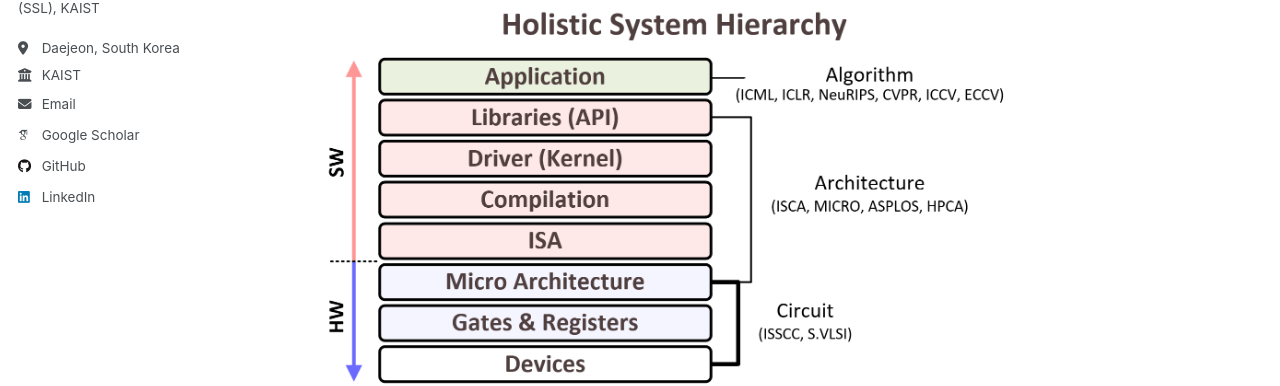
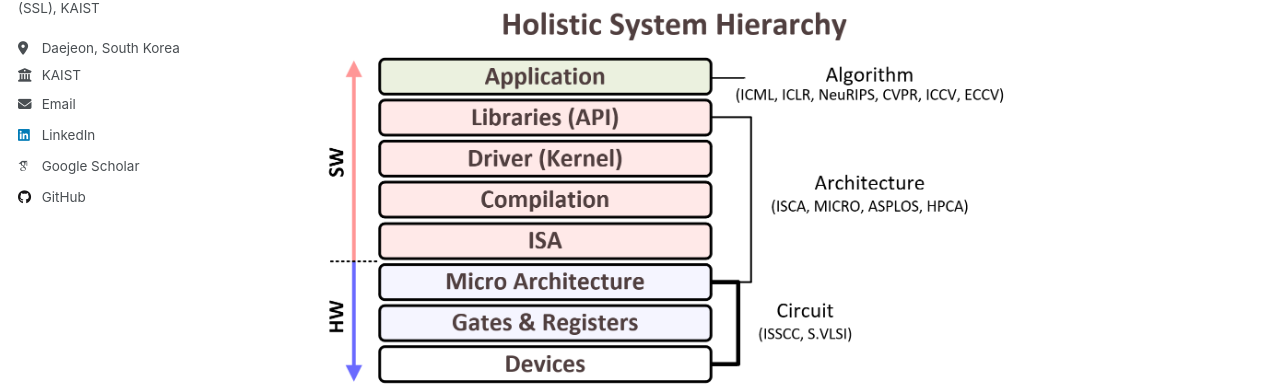
Before and after one commit to yjmoon99/yjmoon99.github.io, a Jekyll site: the page built from _pages/about.md, in a window 1280 px wide. Shown: the part 413-799 px from the top of the page. Built offline with Jekyll 4.4.1, drawn with Linux system fonts in a browser that asks for light colours; some web fonts are replaced; a script that is not in the unit is left out.

Commit message:
Update Profile

```diff
--- a/_includes/author-profile.html
+++ b/_includes/author-profile.html
@@ -38,14 +38,20 @@
       {% endif %}
 
       <!-- Font Awesome and Academicons icons / Academic websites -->
+      {% if author.linkedin %}
+        <li><a href="https://www.linkedin.com/in/{{ author.linkedin }}"><i class="fab fa-fw fa-linkedin icon-pad-right" aria-hidden="true"></i>LinkedIn</a></li>
+      {% endif %}
+      {% if author.googlescholar %}
+        <li><a href="{{ author.googlescholar }}"><i class="ai ai-google-scholar ai-fw icon-pad-right"></i>Google Scholar</a></li>
+      {% endif %}
+      {% if author.github %}
+        <li><a href="https://github.com/{{ author.github }}"><i class="fab fa-fw fa-github icon-pad-right" aria-hidden="true"></i>GitHub</a></li>
+      {% endif %}
       {% if author.academia %}
         <li><a href="{{ author.academia }}"><i class="ai ai-academia ai-fw icon-pad-right" aria-hidden="true"></i>Academia</a></li>
       {% endif %}
       {% if author.arxiv %}
         <li><a href="{{ author.arxiv }}"><i class="ai ai-arxiv ai-fw icon-pad-right"></i>arXiv</a></li>
-      {% endif %}
-      {% if author.googlescholar %}
-        <li><a href="{{ author.googlescholar }}"><i class="ai ai-google-scholar ai-fw icon-pad-right"></i>Google Scholar</a></li>
       {% endif %}
       {% if author.semantic %}
         <li><a href="{{ author.semantic }}"><i class="ai ai-semantic-scholar ai-fw icon-pad-right"></i>Semantic Scholar</a></li>
@@ -78,9 +84,6 @@
       {% endif %}
       {% if author.dribbble %}
         <li><a href="https://dribbble.com/{{ author.dribbble }}"><i class="fab fa-fw fa-dribbble icon-pad-right" aria-hidden="true"></i>Dribbble</a></li>
-      {% endif %}
-      {% if author.github %}
-        <li><a href="https://github.com/{{ author.github }}"><i class="fab fa-fw fa-github icon-pad-right" aria-hidden="true"></i>GitHub</a></li>
       {% endif %}
       {% if author.kaggle %}
         <li><a href="https://kaggle.com/{{ author.kaggle }}"><i class="fab fa-fw fa-kaggle icon-pad-right" aria-hidden="true"></i>Kaggle</a></li>
@@ -119,9 +122,6 @@
       {% endif %}
       {% if author.lastfm %}
         <li><a href="https://last.fm/user/{{ author.lastfm }}"><i class="fab fa-fw fa-lastfm icon-pad-right" aria-hidden="true"></i>Last.fm</a></li>
-      {% endif %}
-      {% if author.linkedin %}
-        <li><a href="https://www.linkedin.com/in/{{ author.linkedin }}"><i class="fab fa-fw fa-linkedin icon-pad-right" aria-hidden="true"></i>LinkedIn</a></li>
       {% endif %}
       {% if author.mastodon %}
         <li><a href="{{ author.mastodon }}"><i class="fab fa-fw fa-mastodon icon-pad-right" aria-hidden="true"></i>Mastodon</a></li>
```
